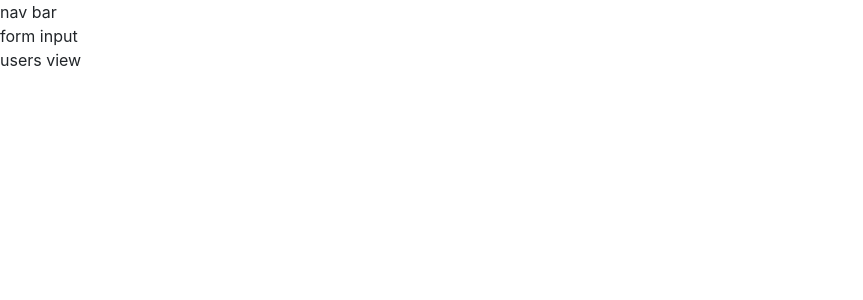
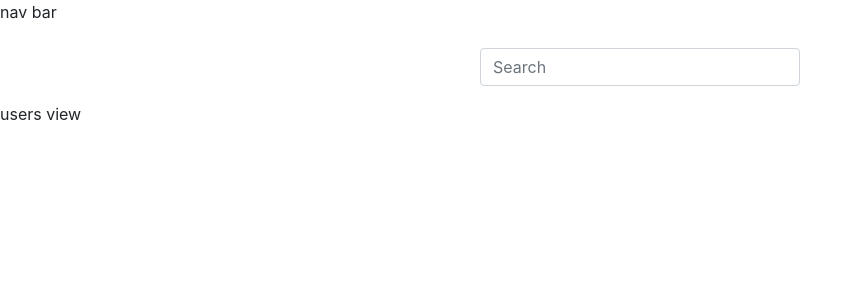
Before and after one commit to amyventura/Employee-Directory, a React (Create React App) app in the folder employee-dir/: page / in a window 1280 px wide. Shown: the top 300 px of the page, without its empty margins (0-863 px from the left). Built offline with nearby package versions, Linux system fonts and the light colour scheme.

Commit message:
added to form

```diff
--- a/employee-dir/src/components/Form.js
+++ b/employee-dir/src/components/Form.js
@@ -1,7 +1,23 @@
 import React from "react";
 
-function Form() {
-  return <div > form input </div>;
+function Form(props) {
+
+return (
+  <form>
+    <div className="form-group">
+      <label htmlFor="search"></label>
+      <input
+        onChange={props.handleInputChange}
+        value={props.search}
+        name="search"
+        type="text"
+        className="form-control col-3 mx-auto"
+        placeholder="Search"
+        id="search"
+      />
+    </div>
+  </form>
+);
 }
 
 // function SearchForm(props) {
--- a/employee-dir/src/components/Users.js
+++ b/employee-dir/src/components/Users.js
@@ -5,6 +5,7 @@ function Users(props) {
     // button to filter by name
     // onClick -> this.sortUsers
     return <div > users view </div>;
+
 }
 
 export default Users;
```
